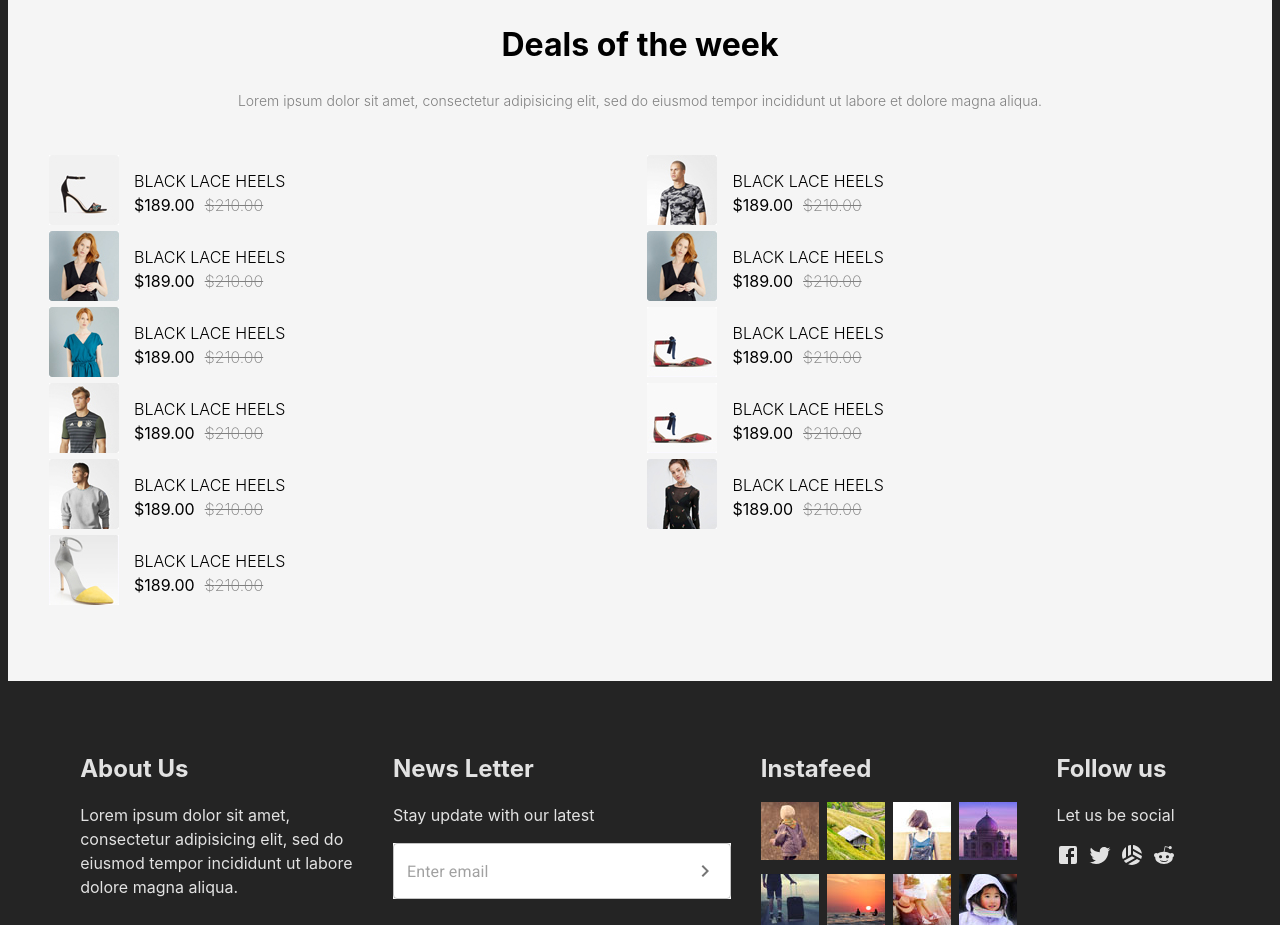
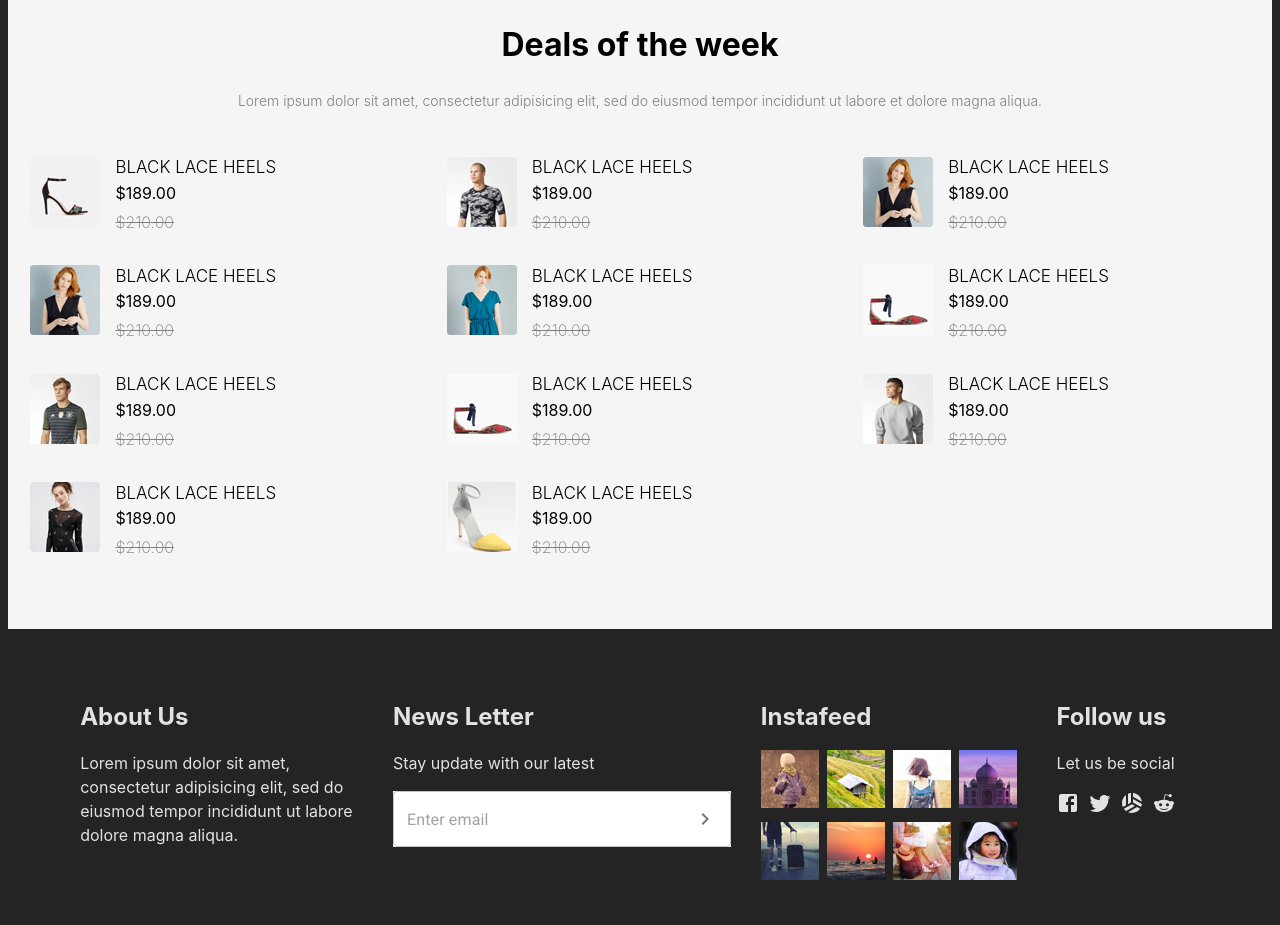
Before and after one commit to BridgetKas/ShoeStore, a React (Vite) app: page / in a window 1280 px wide. Shown: the part 1640-2565 px from the top of the page. Built offline with nearby package versions, Linux system fonts and the light colour scheme.

Commit message:
Added Deals Component

```diff
--- a/src/components/common/Deals/deals.jsx
+++ b/src/components/common/Deals/deals.jsx
@@ -96,8 +96,8 @@ function DealsComp() {
         <div className={styles.dealsContainer}>
           {dealsArr.map((item,index) =>(
             <div key={index} className={styles.itemContainer}>
-              <div>
-                <img src={item.image}/>
+              <div >
+                <img src={item.image} />
               </div>
               <div>
                 <div className={styles.name}><a>{item.itemname}</a></div>
--- a/src/components/common/Deals/deals.module.css
+++ b/src/components/common/Deals/deals.module.css
@@ -33,6 +33,7 @@ h3 {
     text-transform:uppercase;
     color:black;
     font-weight:300;
+    font-size:17px;
 }
 
 .name a:hover {
@@ -77,3 +78,24 @@ h3 {
     }
 
 }
+
+
+@media (min-width:768px) {
+    .dealsContainer {
+        grid-template-columns: repeat(3,1fr);
+        width:98%;
+        gap: 30px;
+
+    }
+
+    .priceContainer {
+        display:flex;
+        flex-direction: column;
+        align-items:flex-start;
+    }
+
+
+    .firstprice {
+        margin-top:-5px;
+    }
+}
```
